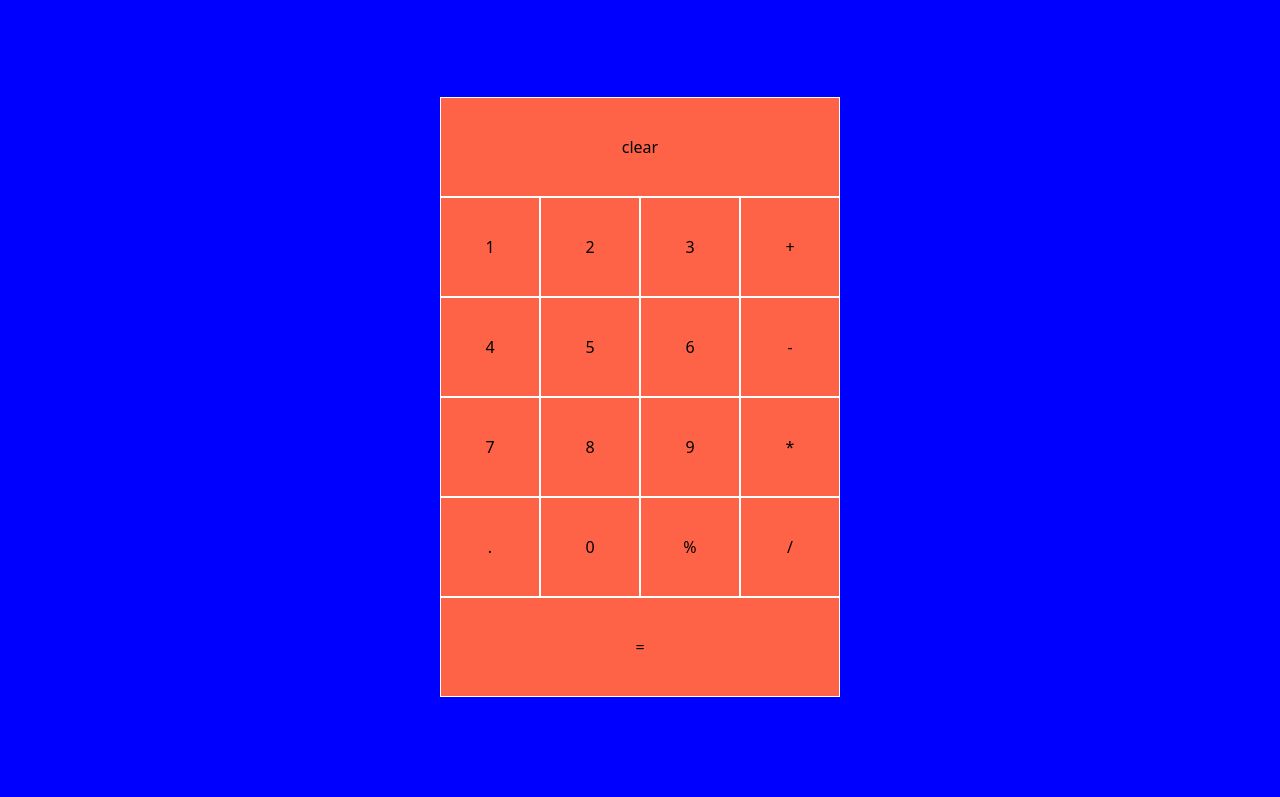
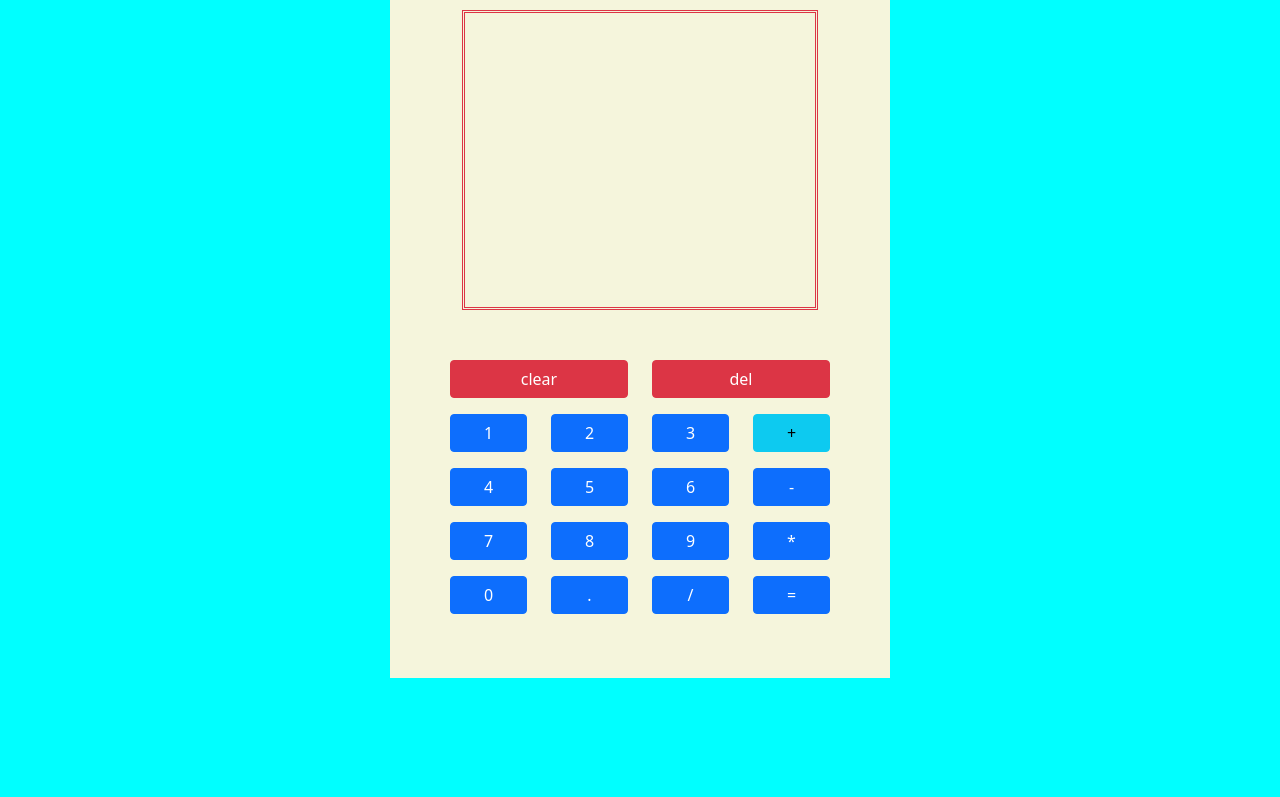
Before and after one commit to CebisaE/javascriptcalculator, a plain HTML site: page index.html in a window 1280 px wide. Shown: the part 100-897 px from the top of the page. After the commit the page ends 800 px from the top, so only its background shows below. Drawn offline with nearby package versions, Linux system fonts and the light colour scheme.

Commit message:
createdthecalculator

```diff
--- a/index.html
+++ b/index.html
@@ -10,32 +10,78 @@
 </head>
 <body>
     <div class="container">
-        <div class="screen">
-        <div class="screenbefore">fjhth</div>
-        <div class="screenafter">dfhbgmnhftg</div>
+    <div class="calculator p-5  mx-auto">
+        <div id="output" class="border-danger"></div>
+        <div class="buttons">
+            <div class="row mb-3">
+                <div class="col">
+                    <button class="btn w-100 btn-danger" onclick="clearSum()">clear</button>
+                </div>
+                <div class="col">
+                    <button class="btn w-100 btn-danger" onclick="deleteChar()">del</button>
+                </div>
+            </div>
+            <div class="row mb-3">
+                <div class="col">
+                    <button class="btn w-100 btn-primary" onclick="addToSum('1')">1</button>
+                </div>
+                <div class="col">
+                    <button class="btn w-100 btn-primary" onclick="addToSum('2')">2</button>
+                </div>
+                <div class="col">
+                    <button class="btn w-100 btn-primary" onclick="addToSum('3')">3</button>
+                </div>
+                <div class="col">
+                    <button class="btn w-100 btn-info" onclick="addToSum('+')">+</button>
+                </div>
+            </div>
+            <div class="row mb-3">
+                <div class="col">
+                    <button class="btn w-100 btn-primary" onclick="addToSum('4')">4</button>
+                </div>
+                <div class="col">
+                    <button class="btn w-100 btn-primary" onclick="addToSum('5')">5</button>
+                </div>
+                <div class="col">
+                    <button class="btn w-100 btn-primary" onclick="addToSum('6')">6</button>
+                </div>
+                <div class="col">
+                    <button class="btn w-100 btn-primary" onclick="addToSum('-')">-</button>
+                </div>
+            </div>
+                <div class="row mb-3">
+                    <div class="col">
+                        <button class="btn w-100 btn-primary" onclick="addToSum('7')">7</button>
+                    </div>
+                    <div class="col">
+                        <button class="btn w-100 btn-primary" onclick="addToSum('8')">8</button>
+                    </div>
+                    <div class="col">
+                        <button class="btn w-100 btn-primary" onclick="addToSum('9')">9</button>
+                    </div>
+                    <div class="col">
+                        <button class="btn w-100 btn-primary" onclick="addToSum('*')">*</button>
+                    </div>
+                </div>
+            <div class="row mb-3">
+                <div class="col">
+                    <button class="btn w-100 btn-primary" onclick="addToSum('0')">0</button>
+                </div>
+                <div class="col">
+                    <button class="btn w-100 btn-primary" onclick="addToSum('.')">.</button>
+                </div>
+                <div class="col">
+                    <button class="btn w-100 btn-primary" onclick="addToSum('/')">/</button>
+                </div>
+                <div class="col">
+                    <button class="btn w-100 btn-primary" onclick="evaluateSum('=')">=</button>
+                </div>
+
+            </div>
+        </div>
     </div>
-        <div class="grid">
-            <button class="span-four">clear</button>
-            <button>1</button>
-            <button>2</button>
-            <button>3</button>
-            <button>+</button>
-            <button>4</button>
-            <button>5</button>
-            <button>6</button>
-            <button>-</button>
-            <button>7</button>
-            <button>8</button>
-            <button>9</button>
-            <button>*</button>
-            <button>.</button>
-            <button>0</button>
-            <button>%</button>
-            <button>/</button>
-            <button class="span-four">=</button>
-        </div>
 </div>
- <script src="index.js"> </script>
+ <script src="./index.js"> </script>
 </body>
 <script src="https://cdn.jsdelivr.net/npm/bootstrap@5.1.3/dist/js/bootstrap.bundle.min.js" integrity="sha384-ka7Sk0Gln4gmtz2MlQnikT1wXgYsOg+OMhuP+IlRH9sENBO0LRn5q+8nbTov4+1p" crossorigin="anonymous"></script>
 </html>
--- a/index.js
+++ b/index.js
@@ -0,0 +1,22 @@
+let sum = '';
+
+function addToSum(operator) {
+    sum = sum + operator;
+    console.log(sum);
+    document.getElementById('output').innerText = sum;
+}
+
+function evaluateSum() {
+    sum = eval(sum);
+    document.getElementById('output').innerText = sum;
+}
+
+function clearSum() {
+    sum = '';
+    document.getElementById('output').innerText = sum;
+}
+
+function deleteChar() {
+    sum = sum.slice(0,-1);
+    document.getElementById('output').innerText = sum;
+}
--- a/style.css
+++ b/style.css
@@ -1,46 +1,18 @@
 body{
-    background-color:blue;
+    background-color:aqua;
 }
-.screen{
-    grid-column: 1 /-1;
-    background-color: rgba(0, 0, 0,.75);
-    display: flex;
-    align-items: flex-end;
-    justify-content: space-around;
-    flex-direction: column;
-    padding: 10px;
-    word-wrap: break-word;
-word-break: break-all;
-}
-.screenbefore{
- color:white ;
- font-size:1.10rem;
-}
-.screenafter{
-    color: white;
-    font-size: 2.10rem;
-}
-
-.grid{
-    height: 100%;
-    box-sizing: border-box;
-    display: grid;
-   justify-content: center;
-   align-content: center;
-   min-height: 100vh;
-   grid-template-columns: repeat(4 , 100px);
-    grid-template-rows: repeat(6,100px);
-}
-.grid > button{
-    cursor: pointer;
-    border: 1px solid white;
-    background-color: tomato;
-    outline: none;
+#output{
+    height: 300px;
+    border-style: double;
+    margin: 12px;
+    padding: 15px;
 
 }
-.grid > button:hover{
-background-color: rgba(255,255,255, .99);
+.container{
+    background-color: beige;
+    margin-top: 50px;
+    width: 500px;
 }
-.span-four{
-    grid-column: span 4;
+.buttons{
+    margin-top: 50px;
 }
```
